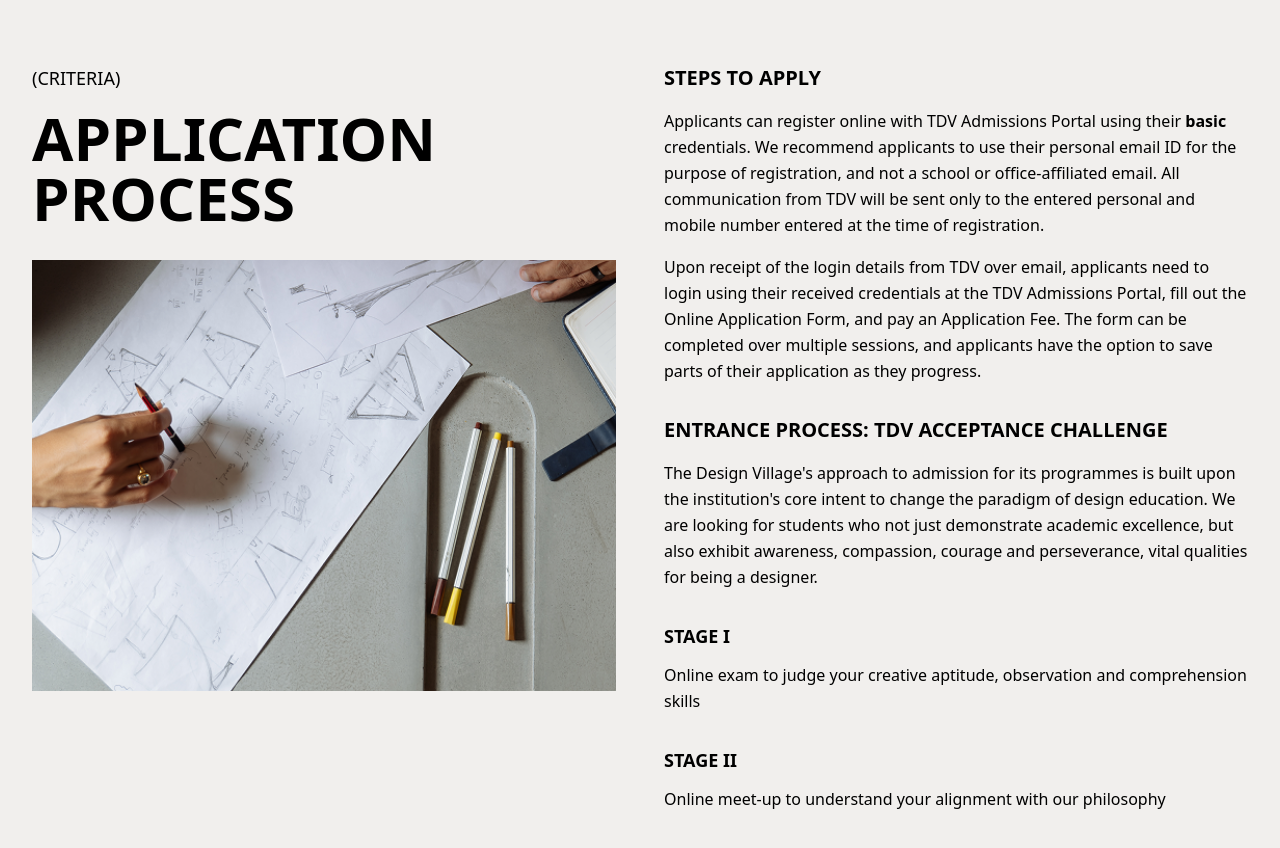
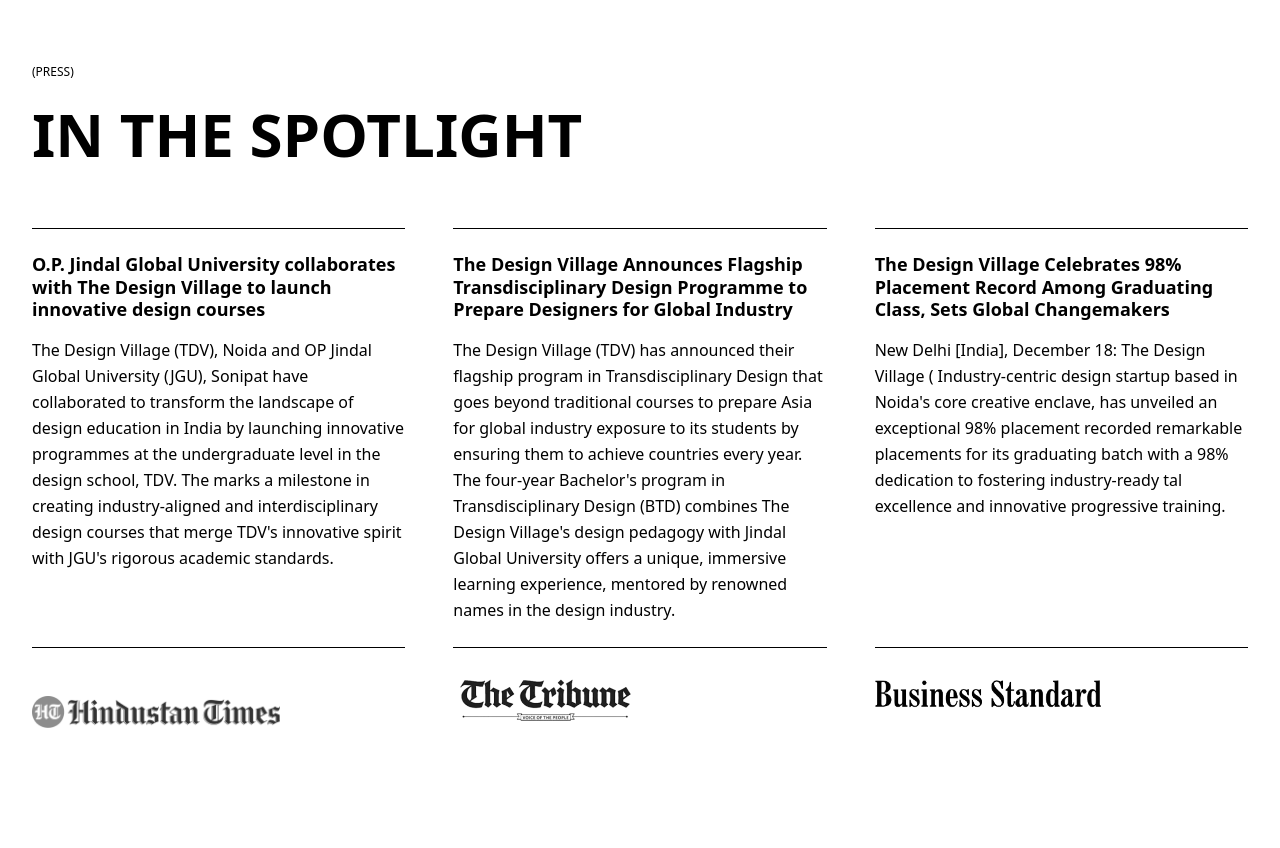
Before and after one commit to itstealth/tdv-lp, a plain HTML site: page test.html in a window 1280 px wide. After the commit the page ends 800 px from the top, so only its background shows below. Drawn offline with nearby package versions, Linux system fonts and the light colour scheme.

Commit message:
Add "In The Spotlight" Section to index.html and test.html
- Introduced a new section titled "In The Spotlight" showcasing recent press articles related to The Design Village.
- Updated the page title to "In The Spotlight."
- Added three articles with detailed descriptions and associated logos for enhanced visual representation.
- Enhanced overall layout and styling for improved readability and user engagement.

```diff
--- a/test.html
+++ b/test.html
@@ -4,70 +4,80 @@
 <head>
     <meta charset="UTF-8">
     <meta name="viewport" content="width=device-width, initial-scale=1.0">
-    <title>Application Process</title>
+    <title>In The Spotlight</title>
     <script src="https://cdn.tailwindcss.com"></script>
 </head>
 
-<body class="bg-[#f1efed]">
+<body class="bg-white">
     <section class="py-16 px-8 max-w-7xl mx-auto">
-        <div class="grid grid-cols-1 lg:grid-cols-2 gap-12 items-start">
-            <!-- Left Column: Label, Title, and Image -->
-            <div>
-                <p class="text-lg font-medium mb-4">(CRITERIA)</p>
-                <h1 class="text-5xl md:text-6xl font-bold leading-tight mb-8">
-                    APPLICATION<br>PROCESS
-                </h1>
-                <div class="mt-8">
-                    <img src="/assets/images/application-process.png" alt="Design sketches and tools"
-                        class="w-full h-auto object-cover">
+        <!-- Section Label -->
+        <p class="text-xs font-medium mb-6">(PRESS)</p>
+
+        <!-- Section Title -->
+        <h1 class="text-5xl md:text-6xl font-bold sm:mb-16 mb-8">IN THE SPOTLIGHT</h1>
+
+        <!-- Press Articles Grid -->
+        <div class="grid grid-cols-1 md:grid-cols-3 gap-8 md:gap-12">
+            <!-- Article 1 with Logo -->
+            <div class="flex flex-col">
+                <div class="border-t sm:border-y border-black py-6 sm:mb-8 flex-1 flex flex-col">
+                    <h2 class="text-lg font-bold leading-tight mb-4">
+                        O.P. Jindal Global University collaborates with The Design Village to launch innovative design
+                        courses
+                    </h2>
+                    <p class="text-base leading-relaxed">
+                        The Design Village (TDV), Noida and OP Jindal Global University (JGU), Sonipat have collaborated
+                        to transform the landscape of design education in India by launching innovative programmes at
+                        the undergraduate level in the design school, TDV. The marks a milestone in creating
+                        industry-aligned and interdisciplinary design courses that merge TDV's innovative spirit with
+                        JGU's rigorous academic standards.
+                    </p>
+                </div>
+                <!-- Hindustan Times Logo -->
+                <div class="flex items-center justify-start pt-4">
+                    <img src="assets/images/hindustan-times.png" alt="Hindustan Times" class="h-8 w-auto grayscale">
                 </div>
             </div>
 
-            <!-- Right Column: Content -->
-            <div class="space-y-8">
-                <!-- Steps to Apply -->
-                <div>
-                    <h2 class="text-xl font-bold mb-4">STEPS TO APPLY</h2>
-                    <p class="text-base leading-relaxed mb-4">
-                        Applicants can register online with TDV Admissions Portal using their <span
-                            class="font-semibold">basic</span> credentials. We recommend applicants to use their
-                        personal email ID for the purpose of registration, and not a school or office-affiliated email.
-                        All communication from TDV will be sent only to the entered personal and mobile number entered
-                        at the time of registration.
-                    </p>
+            <!-- Article 2 with Logo -->
+            <div class="flex flex-col">
+                <div class="border-t sm:border-y border-black py-6 sm:mb-8 flex-1 flex flex-col">
+                    <h2 class="text-lg font-bold leading-tight mb-4">
+                        The Design Village Announces Flagship Transdisciplinary Design Programme to Prepare Designers
+                        for Global Industry
+                    </h2>
                     <p class="text-base leading-relaxed">
-                        Upon receipt of the login details from TDV over email, applicants need to login using their
-                        received credentials at the TDV Admissions Portal, fill out the Online Application Form, and pay
-                        an Application Fee. The form can be completed over multiple sessions, and applicants have the
-                        option to save parts of their application as they progress.
+                        The Design Village (TDV) has announced their flagship program in Transdisciplinary Design that
+                        goes beyond traditional courses to prepare Asia for global industry exposure to its students by
+                        ensuring them to achieve countries every year. The four-year Bachelor's program in
+                        Transdisciplinary Design (BTD) combines The Design Village's design pedagogy with Jindal Global
+                        University offers a unique, immersive learning experience, mentored by renowned names in the
+                        design industry.
                     </p>
                 </div>
+                <!-- The Tribune Logo -->
+                <div class="flex items-center justify-start sm:-mt-2">
+                    <img src="assets/images/tribune.webp" alt="The Tribune" class="h-14 w-auto grayscale">
+                </div>
+            </div>
 
-                <!-- Entrance Process -->
-                <div>
-                    <h2 class="text-xl font-bold mb-4">ENTRANCE PROCESS: TDV ACCEPTANCE CHALLENGE</h2>
+            <!-- Article 3 with Logo -->
+            <div class="flex flex-col">
+                <div class="border-t sm:border-y border-black py-6 sm:mb-8 flex-1 flex flex-col">
+                    <h2 class="text-lg font-bold leading-tight mb-4">
+                        The Design Village Celebrates 98% Placement Record Among Graduating Class, Sets Global
+                        Changemakers
+                    </h2>
                     <p class="text-base leading-relaxed">
-                        The Design Village's approach to admission for its programmes is built upon the institution's
-                        core intent to change the paradigm of design education. We are looking for students who not just
-                        demonstrate academic excellence, but also exhibit awareness, compassion, courage and
-                        perseverance, vital qualities for being a designer.
+                        New Delhi [India], December 18: The Design Village ( Industry-centric design startup based in
+                        Noida's core creative enclave, has unveiled an exceptional 98% placement recorded remarkable
+                        placements for its graduating batch with a 98% dedication to fostering industry-ready tal
+                        excellence and innovative progressive training.
                     </p>
                 </div>
-
-                <!-- Stage I -->
-                <div>
-                    <h3 class="text-lg font-bold mb-3">STAGE I</h3>
-                    <p class="text-base leading-relaxed">
-                        Online exam to judge your creative aptitude, observation and comprehension skills
-                    </p>
-                </div>
-
-                <!-- Stage II -->
-                <div>
-                    <h3 class="text-lg font-bold mb-3">STAGE II</h3>
-                    <p class="text-base leading-relaxed">
-                        Online meet-up to understand your alignment with our philosophy
-                    </p>
+                <!-- Business Standard Logo -->
+                <div class="flex items-center justify-start">
+                    <img src="assets/images/business-standard.webp" alt="Business Standard" class="h-12 w-auto grayscale">
                 </div>
             </div>
         </div>
```
Also changed, not shown: index.html (+75 -0 lines), assets/images/business-standard.webp (added), assets/images/hindustan-times.png (added), assets/images/tribune.webp (added).
